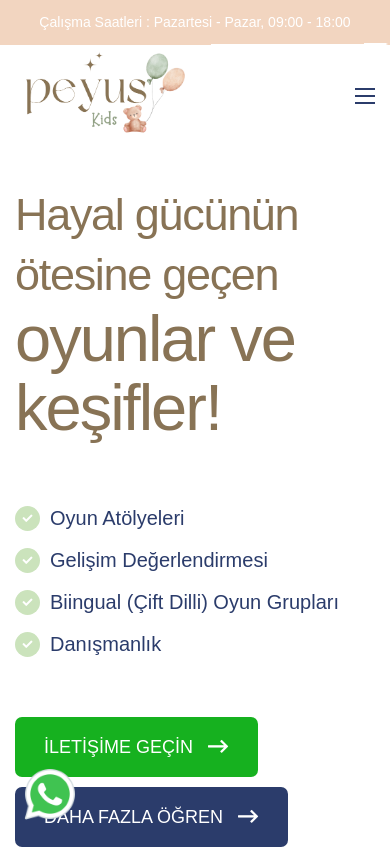
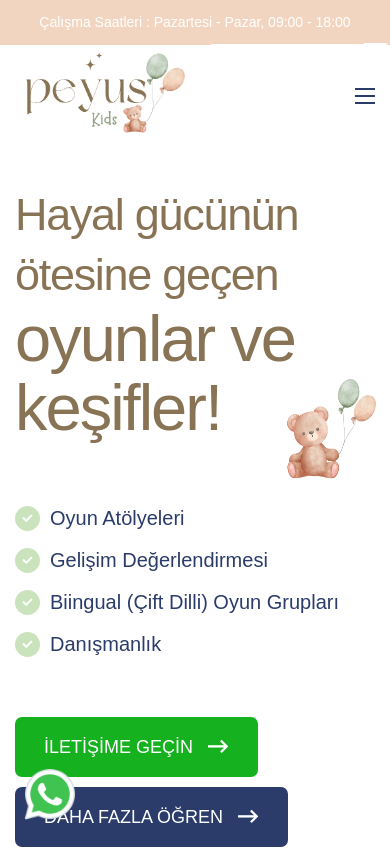
Before and after one commit to elifuncu1/PeyusKids, a Next.js app: page / in a window 390 px wide. Shown: the top 849 px of the page. Built offline with nearby package versions, Linux system fonts and the light colour scheme; a web font is replaced by a local one.

Commit message:
update mobile

```diff
--- a/pages/index.js
+++ b/pages/index.js
@@ -43,7 +43,7 @@ const Index = () => {
                           </div>
                           <div className="box-custom">
 
-
+                          <img style={{position: "absolute", top: "30%", left: "60%", width: "175px", height: "200px"}} src="/assets/images/Favicon.png"/>
                           </div>
                           <ul>
                             <li className="st-1 fx">
```
